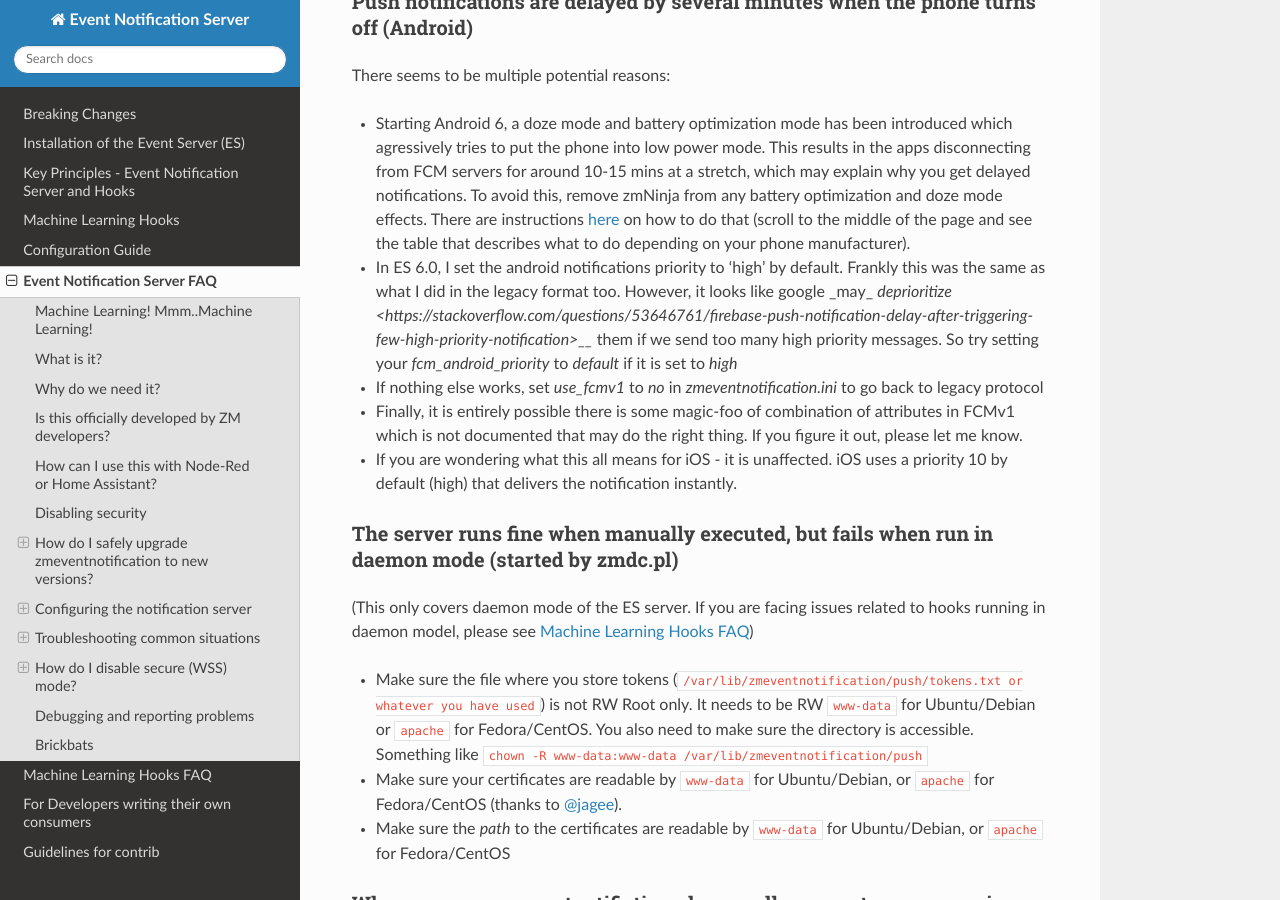
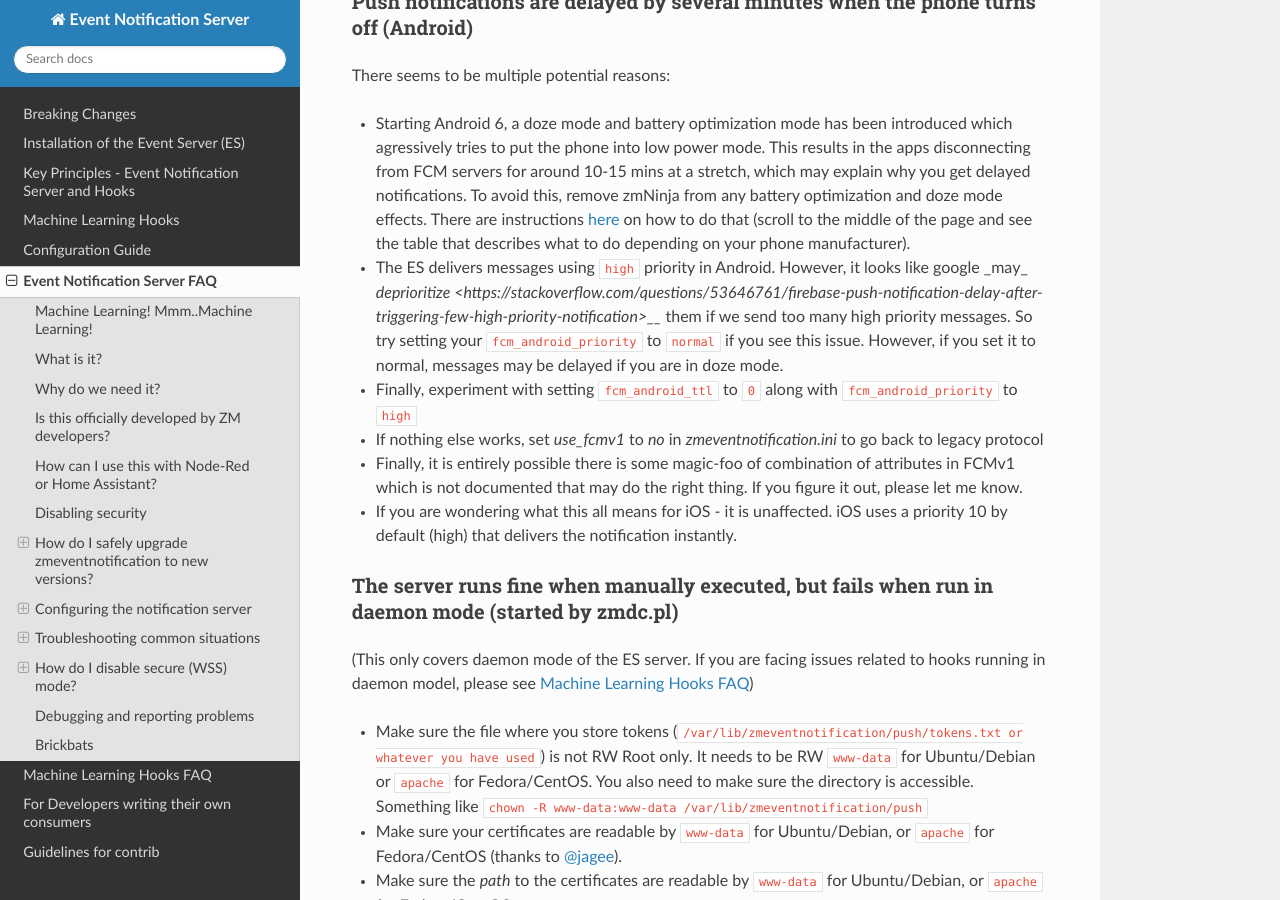
Before and after one commit to ZoneMinder/zmeventnotification, a Sphinx documentation site: the page built from docs/guides/es_faq.rst, in a window 1280 px wide and 900 px high, scrolled down 9865 px. Built offline with Sphinx 7.4.7 and the Read the Docs theme 2.0.0, drawn with Linux system fonts in a browser that asks for light colours.

Commit message:
android ttl and prority set to high or normal

```diff
--- a/docs/guides/es_faq.rst
+++ b/docs/guides/es_faq.rst
@@ -494,10 +494,11 @@ There seems to be multiple potential reasons:
   optimization and doze mode effects. There are instructions `here <https://documentation.onesignal.com/docs/notifications-show-successful-but-are-not-being-shown>`__
   on how to do that (scroll to the middle of the page and see the table that describes what to do depending on your phone manufacturer).
 
-- In ES 6.0, I set the android notifications priority to 'high' by default. Frankly this was the same as what
-  I did in the legacy format too. However, it looks like google _may_ `deprioritize <https://stackoverflow.com/questions/53646761/firebase-push-notification-delay-after-triggering-few-high-priority-notification>__`
-  them if we send too many high priority messages. So try setting your `fcm_android_priority` to `default` if it
-  is set to `high`
+- The ES delivers messages using ``high`` priority in Android.  However, it looks like google _may_ `deprioritize <https://stackoverflow.com/questions/53646761/firebase-push-notification-delay-after-triggering-few-high-priority-notification>__`
+  them if we send too many high priority messages. So try setting your ``fcm_android_priority`` to ``normal`` if you see this issue. However,
+  if you set it to normal, messages may be delayed if you are in doze mode.
+
+- Finally, experiment with setting ``fcm_android_ttl`` to ``0`` along with ``fcm_android_priority`` to ``high``
 
 - If nothing else works, set `use_fcmv1` to `no` in `zmeventnotification.ini` to go back to legacy
   protocol
```
Also changed, not shown: 2 other files.
